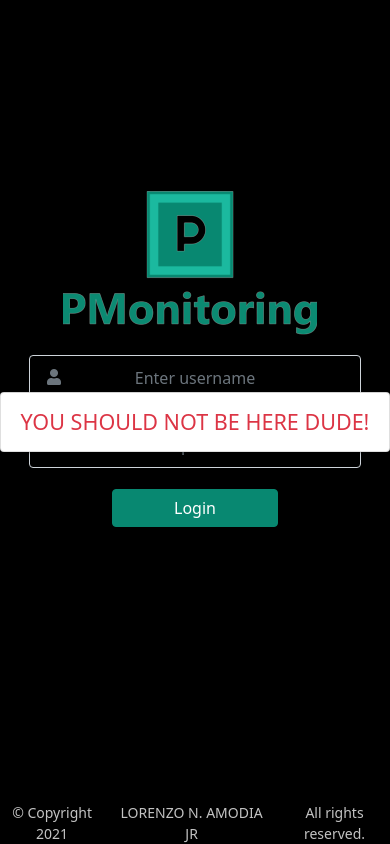
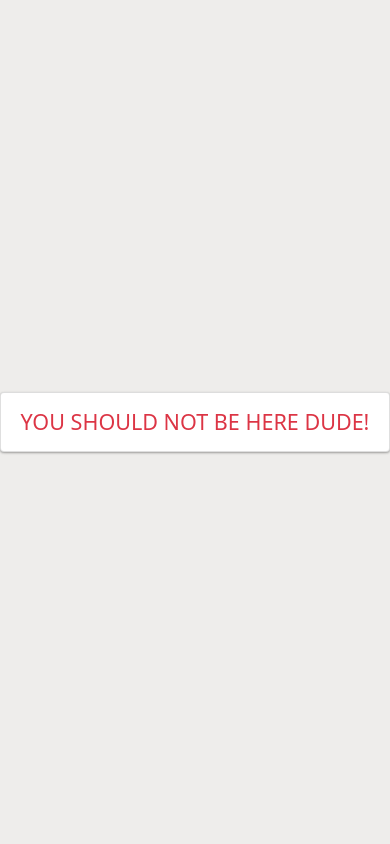
Before and after one commit to renzoamodiajr/parking-monitoring-system, a PHP site: page / in a window 390 px wide. Run offline with PHP 8.4, Linux system fonts and the light colour scheme; data comes from the database, SQL or seed files in the repository; style sheets or scripts are compiled from the project's sources; some libraries are stand-ins or nearby versions.

Commit message:
Fixed responsive issue on login page

```diff
--- a/resources/css/custom.css
+++ b/resources/css/custom.css
@@ -45,6 +45,14 @@ body{background: #EEEDEB;}
   border: 1px solid #fff;
   box-shadow: 0 0 0 0.25rem rgb(255 255 255 / 25%);
 }
+input:-webkit-autofill,
+input:-webkit-autofill:hover,
+input:-webkit-autofill:focus,
+input:-webkit-autofill:active
+{
+ -webkit-text-fill-color: #fff;
+ -webkit-box-shadow: 0 0 0 30px #000 inset !important;
+}
 
 .logo-con{
   text-align: center;
@@ -70,16 +78,26 @@ body{background: #EEEDEB;}
   color: #c3c3c3;
   font-size: 14px;
   display: flex;
-  justify-content: center;
+  justify-content: space-evenly;
+  padding-bottom: 10px;
 }
 #loginFooter p:nth-child(2){
   padding: 0 16px;
   position: relative;
+  border-right: 1px solid #c3c3c3;
+  border-left: 1px solid #c3c3c3;
 }
 
+/* #loginFooter p:nth-child(2)::before{
+  content: "|";
+  position: absolute;
+
+}
 #loginFooter p:nth-child(2)::before{
 
-}
+} */
+
+
 .owl-carousel{z-index: 0;}
 .btn-green{background: #00A876; border-color: #00A876; color:#fff;}
 .btn-dark{background: #151A22; border-color: #151A22;}
--- a/resources/css/media.css
+++ b/resources/css/media.css
@@ -1,5 +1,7 @@
 
 @media(max-width:1440px){
+    #login-page{background-position: 326px;}
+
     .page-content{padding: 40px 32px;}
     #admin-dashboard #bay-stats-dashlet{border-right: none; margin-bottom: 25px;}
     #admin-dashboard .col{flex: none;}
@@ -8,6 +10,10 @@
     #admin-dashboard .park_f{margin-left: 0!important;}
 }
 @media(max-width:1024px){
+    #login-page{background-size: cover;background-position: center;}
+    #login-con{max-width: 400px;}
+    #loginFooter{display: block;}
+    #loginFooter p:nth-child(2){padding:0; border: none;}
 
     #parking-meter .col{flex: none;width:100%; justify-content: space-between;}
     #parkingMeterTable i:not(th:last-child i),
@@ -25,10 +31,15 @@
 
 
 @media(max-width:768px){
+    #login-con{max-width: 363px;}
     .page-content{margin-left: 0;}
 }
 
 @media(max-width:767px){
+    #login-page{background: #EEEDEB;}
+    #login-con{display: none;}
+
+
     .sidebar{display: none;}
     .page-content{display: none;}
     .restrictSmallScrns{display: block!important;position:absolute; top: 50%;transform: translateY(-50%);left: 0;right: 0;}
--- a/resources/js/login.js
+++ b/resources/js/login.js
@@ -1,4 +1,7 @@
 $(document).on("click", "#loginBtn", function(){
+    $("#loginUsername").css({'border-color':'initial', 'box-shadow':'initial'});
+    $("#loginPass").css({'border-color':'initial', 'box-shadow':'initial'});
+
 
     $("#loginErr").css({'display':'none'});
     let loginUsername = $('#loginUsername').val();
@@ -34,8 +37,8 @@ $(document).on("click", "#loginBtn", function(){
                 if(success == 'fail'){
 
                     setTimeout(function(){
-                        $("#loginUsername").attr('disabled', false).css({'border-color':'#E70303', 'box-shadow':'0 0 0 0.25rem rgb(231 3 3 / 25%)'});;
-                        $("#loginPass").attr('disabled', false).val("").css({'border-color':'#E70303', 'box-shadow':'0 0 0 0.25rem rgb(231 3 3 / 25%)'});;
+                        $("#loginUsername").attr('disabled', false).css({'border-color':'#E70303', 'box-shadow':'0 0 0 0.25rem rgb(231 3 3 / 25%)'});
+                        $("#loginPass").attr('disabled', false).val("").css({'border-color':'#E70303', 'box-shadow':'0 0 0 0.25rem rgb(231 3 3 / 25%)'});
                         $("#loginBtn").html('Login');
                         $("#loginErr").css({'display':'block'});
                     }, 2000);
--- a/resources/views/login.view.php
+++ b/resources/views/login.view.php
@@ -19,8 +19,8 @@
     </div>
 
     <footer id="loginFooter">
-        <p>&#169; Copyright 2021</p>
+        <p>&#169; 2021 Copyright</p>
         <p>LORENZO N. AMODIA JR</p>
-        <p>All rights reserved.</p>
+        <p>All rights reserved</p>
     </footer>
 </div>
```
